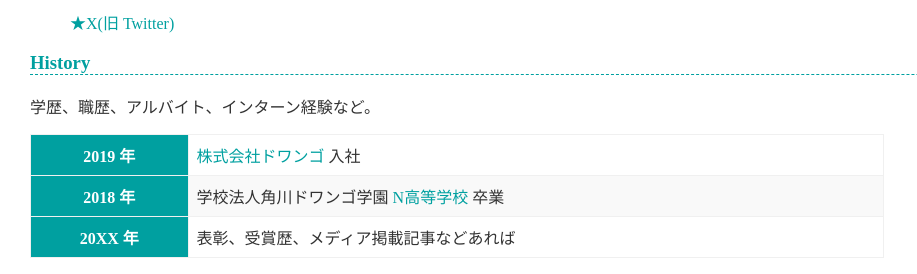
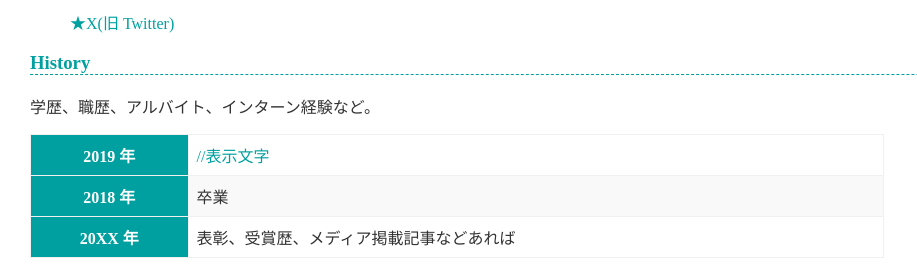
Before and after one commit to Hunataotoa/Hunataotoa.github.io, a plain HTML site: page index.html in a window 1280 px wide. Shown: the part 840-1114 px from the top of the page, without its empty margins (0-917 px from the left). Drawn offline with Linux system fonts and the light colour scheme.

Commit message:
Update index.html

```diff
--- a/index.html
+++ b/index.html
@@ -65,11 +65,11 @@
     <table>
       <tr>
         <th>2019 年</th>
-        <td><a href="https://dwango.co.jp/">株式会社ドワンゴ</a> 入社</td>
+        <td><a href=//URL貼り付けるとこと>//表示文字</a> </td>
       </tr>
       <tr>
         <th>2018 年</th>
-        <td>学校法人角川ドワンゴ学園 <a href="https://nnn.ed.jp/">N高等学校</a> 卒業</td>
+        <td><a ></a> 卒業</td>
       </tr>
       <tr>
         <th>20XX 年</th>
```
